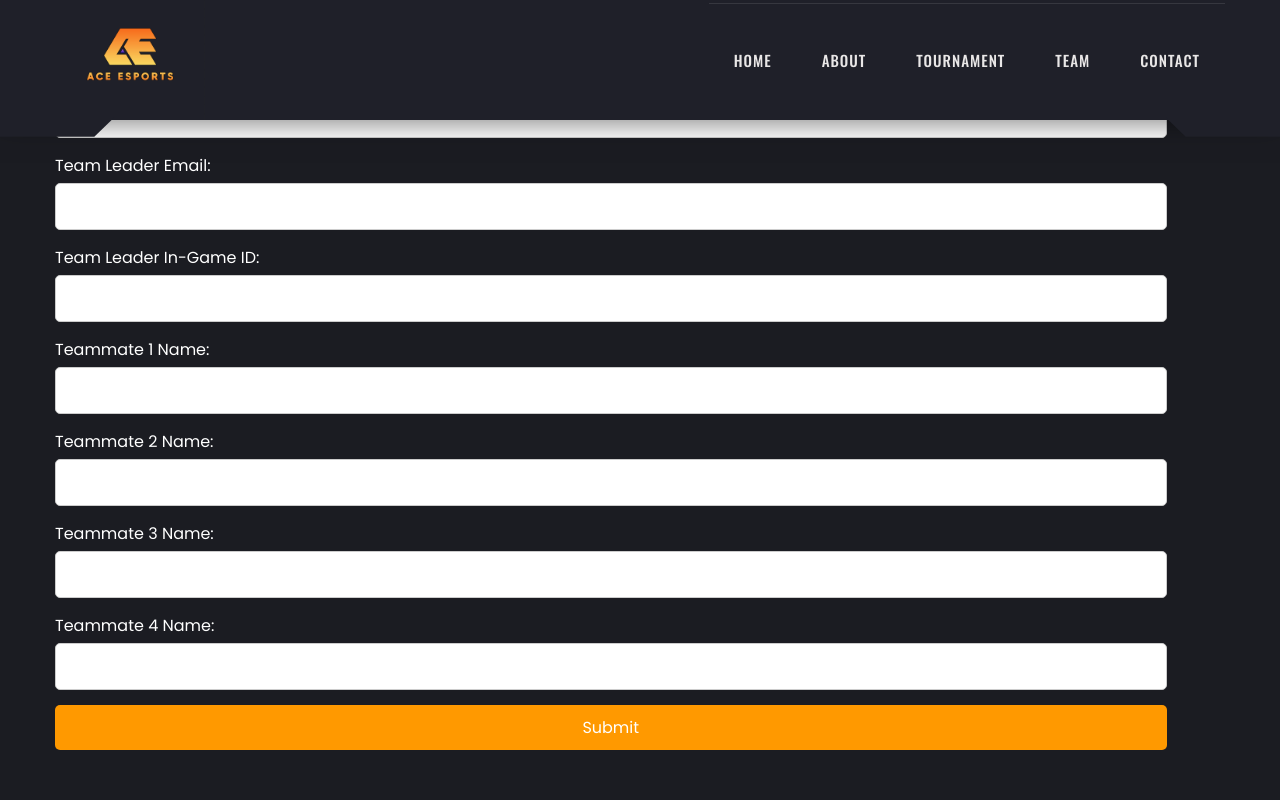
After one commit to chamleyash/RealTime, a Django app: template main/templates/register.html in a window 1280 px wide. The commit adds this page. Run offline with Django 5.2, Linux system fonts and the light colour scheme; the template is opened without the code that fills it, so the values that code supplies are empty.

Commit message:
upadate changes

```diff
--- /dev/null
+++ b/main/templates/register.html
@@ -0,0 +1,133 @@
+    <!DOCTYPE html>
+    <html lang="en">
+
+    <head>
+        <meta charset="UTF-8">
+        <meta http-equiv="X-UA-Compatible" content="IE=edge">
+        <meta name="viewport" content="width=device-width, initial-scale=1.0">
+        <title>Register for Tournament</title>
+        <link rel="stylesheet" href="../static/css/style.css">
+        <link rel="preconnect" href="https://fonts.googleapis.com">
+        <link rel="preconnect" href="https://fonts.gstatic.com" crossorigin>
+        <link href="https://fonts.googleapis.com/css2?family=Oswald:wght@300;400;500;600;700&family=Poppins:wght@400;500;700&display=swap" rel="stylesheet">
+        <style>
+            body {
+                font-family: 'Poppins', sans-serif;
+                margin: 1px;
+                height: 30px;
+                padding: 10px;
+                box-sizing: border-box;
+                background-color: hsl(231, 12%, 12%);
+            }
+
+            .container {
+                width: 100%;
+                height: 10%;
+                margin-top: auto;
+            }
+
+            .form-group {
+                margin-top: 15px;
+                margin-bottom: 15px;
+                color: white;
+            }
+
+            .form-group label {
+                display: block;
+                margin-bottom: 5px;
+            }
+
+            .form-group input {
+
+                width: 95%;
+                padding: 10px;
+                border: 1px solid #ccc;
+                border-radius: 5px;
+            }
+
+            .btn-submit {
+                display: block;
+                width: 95%;
+                padding: 10px;
+                background-color: #ff9900;
+                color: white;
+                border: none;
+                border-radius: 5px;
+                cursor: pointer;
+            }
+
+            .btn-submit:hover {
+                background-color: #ff3f04;
+                transition: .5s;
+            }
+        </style>
+    </head>
+
+    <body>
+        <!-- Navbar -->
+        <header class="header">
+            <div class="container">
+                <a href="#" class="logo"><img src="../static/images/logo.png" alt="GameX logo"></a>
+                <nav class="navbar">
+                    <ul class="navbar-list">
+                        <li><a href="index.html" class="navbar-link">Home</a></li>
+                        <li><a href="#about" class="navbar-link">About</a></li>
+                        <li><a href="Tournament.html" class="navbar-link">Tournament</a></li>
+                        <li><a href="#team" class="navbar-link">Team</a></li>
+                        <li><a href="#contact" class="navbar-link">Contact</a></li>
+                    </ul>
+                </nav>
+            </div>
+        </header>
+
+        <div class="container">
+            <h2>Register for Tournament</h2>
+            <form id="registrationForm">
+                <div class="form-group">
+                    <label for="teamLeaderName">Team  Name:</label>
+                    <input type="text" id="teamLeaderName" name="teamLeaderName" required>
+                </div>
+                <div class="form-group">
+                    <label for="teamLeaderEmail">Team Leader Email:</label>
+                    <input type="email" id="teamLeaderEmail" name="teamLeaderEmail" required>
+                </div>
+                <div class="form-group">
+                    <label for="teamLeaderID">Team Leader In-Game ID:</label>
+                    <input type="text" id="teamLeaderID" name="teamLeaderID" required>
+                </div>
+                <div id="teammates"></div>
+                <button type="submit" class="btn-submit">Submit</button>
+            </form>
+        </div>
+
+        <!-- Footer -->
+
+            <div class="footer-bottom">
+                <div class="container">
+                    <p class="copyright">Code with ACE</p>
+                    <img src="../static/images/footer-bottom-img.png" alt="Online payment companies logo">
+                </div>
+            </div>
+        </footer>
+
+        <script>
+            document.addEventListener('DOMContentLoaded', function () {
+                const urlParams = new URLSearchParams(window.location.search);
+                const game = urlParams.get('game');
+                const teammatesDiv = document.getElementById('teammates');
+                const teammateCount = game === 'cod' || game === 'valorant' || game === 'cs' ? 5 : 4;
+
+                for (let i = 1; i <= teammateCount; i++) {
+                    const div = document.createElement('div');
+                    div.className = 'form-group';
+                    div.innerHTML = `
+                        <label for="teammate${i}Name">Teammate ${i} Name:</label>
+                        <input type="text" id="teammate${i}Name" name="teammate${i}Name" required>
+                    `;
+                    teammatesDiv.appendChild(div);
+                }
+            });
+        </script>
+    </body>
+
+    </html>
```
Also changed, not shown: main/templates/Tournament.html (+7 -7 lines).
